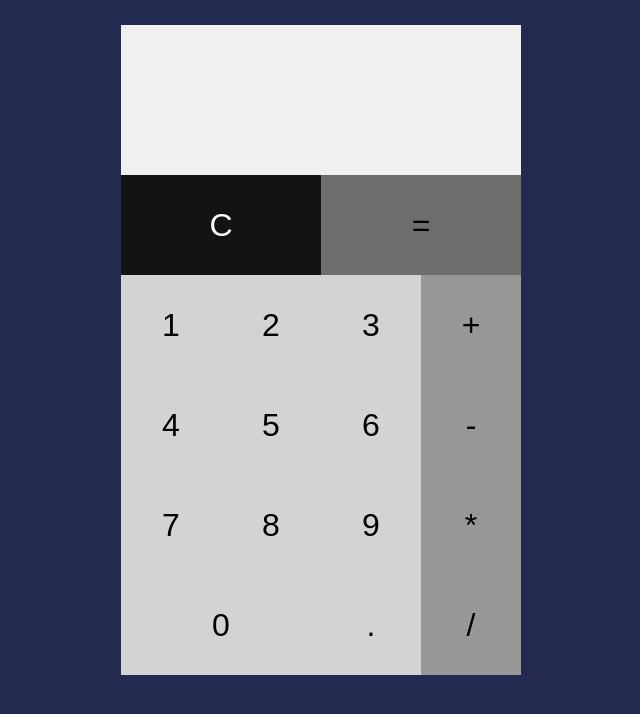
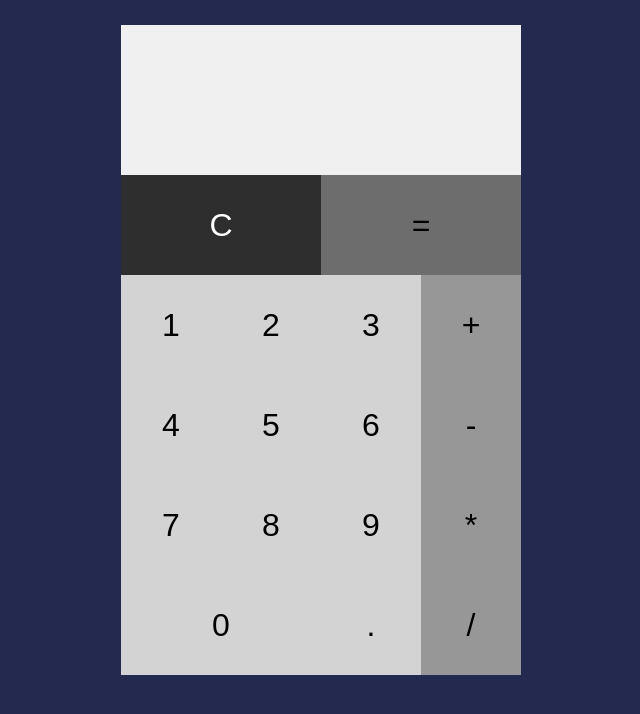
Before and after one commit to enriquejr22/DES350, a plain HTML site: page Calculator.html in a window 1280 px wide. In both pictures the pointer is over the input 540 px from the left and 225 px from the top of the page. Shown: the whole page, without its empty margins (319-959 px from the left). Drawn offline with Linux system fonts and the light colour scheme.

Commit message:
Add files via upload

```diff
--- a/Calculator.html
+++ b/Calculator.html
@@ -101,7 +101,7 @@
 		}
 
 		#clear:hover{
-			background-color: #131313;
+			background-color: #2E2E2E;
 		}
 		#clear:active{
 			background-color: black;
```
